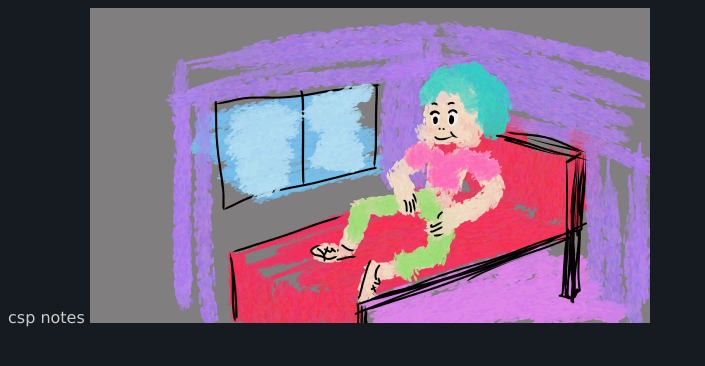
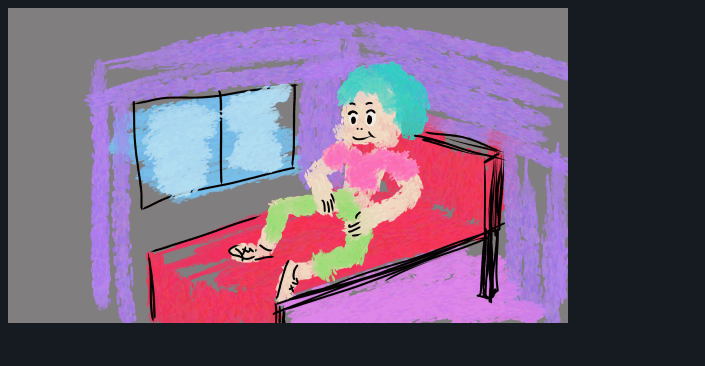
Before and after one commit to minmindsketch/minmindsketch.github.io, a plain HTML site: page csp/notes.html in a window 1280 px wide. Shown: the whole page, without its empty margins (0-705 px from the left). Drawn offline with Linux system fonts and the light colour scheme.

Commit message:
Update notes.html

```diff
--- a/csp/notes.html
+++ b/csp/notes.html
@@ -5,7 +5,6 @@
     <link rel="stylesheet" href="../css/style.css">
   </head>
   <body>
-    csp notes
     <img src="eyeBlink.gif" >
   </body>
 </html>
```
